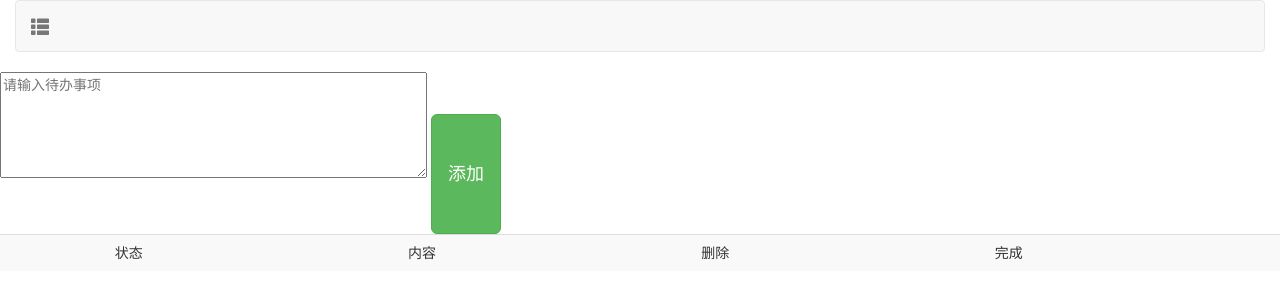
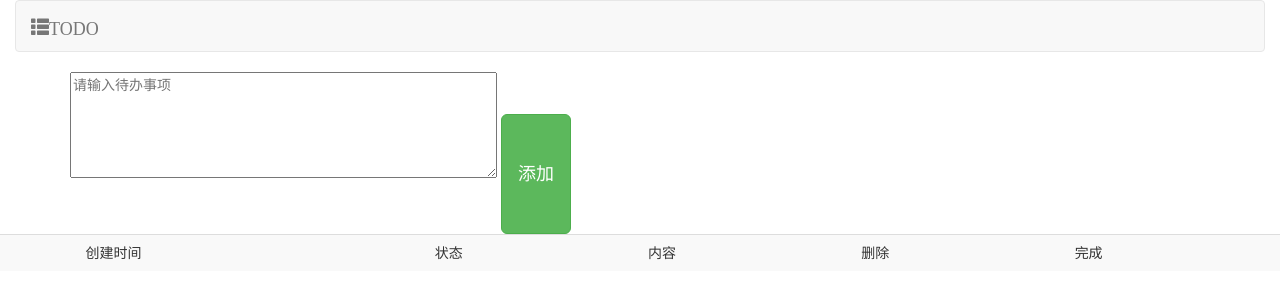
Before and after one commit to wantwantwant/todo, a Flask app: page /get in a window 1280 px wide. Shown: the top 300 px of the page. Run offline with Flask 2, Linux system fonts and the light colour scheme; data that the repository does not hold is empty.

Commit message:
12/4晚上创建时间和事件排序

```diff
--- a/app.py
+++ b/app.py
@@ -30,7 +30,7 @@ def index():
 @app.route('/get')
 def get():
     """展示todo列表"""
-    todo_list = db.todo.find({})
+    todo_list = db.todo.find({}).sort([("finish_time",1),("create_time",1)])
     print(todo_list)
     return render_template('index.html', todo_list= todo_list)
 
@@ -81,4 +81,4 @@ def delete():
     return redirect(url_for('index'))
 
 if __name__ == '__main__':
-    app.run()
+    app.run(debug=True)
--- a/templates/index.html
+++ b/templates/index.html
@@ -6,14 +6,14 @@
   <div id="navigation" class="container-fluid">
     <nav class="navbar navbar-default nav-inverse">
       <div class="navbar-header">
-        <a class="navbar-brand" href="#"><span class="glyphicon glyphicon-th-list"></span></a>
+        <a class="navbar-brand" href="#"><span class="glyphicon glyphicon-th-list">TODO</span></a>
       </div>
     </nav>
   </div>
 
 
 {#  添加todo表单#}
-<div id="todo-add container">
+<div id="todo-add" class="container">
   <form action="{{ url_for('add') }}" method="post" class="form-inline float-right">
     <textarea rows=5 cols=50 placeholder="请输入待办事项" name="content"></textarea>
     <button type="submit" class="btn btn-success btn-lg" style="height:120px;">添加</button>
@@ -25,6 +25,7 @@
 <div id="todo-list">
   <table class="table table-striped">
     <th>
+      <td>创建时间</td>
       <td>状态</td>
       <td>内容</td>
       <td>删除</td>
@@ -33,6 +34,7 @@
     {% for todo in todo_list %}
       <tr>
         <td>{{ loop.index }}</td>
+        <td>{{todo.create_time  }}</td>
         {% if todo.status == 0 %}
           <td><span class="glyphicon glyphicon-asterisk btn-warning"></span></td>
         {% elif todo.status == 1 %}
```
Also changed, not shown: README.md.
